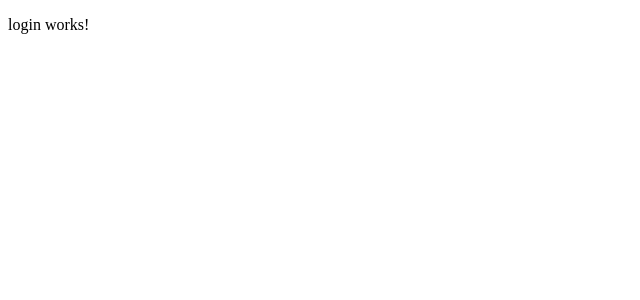
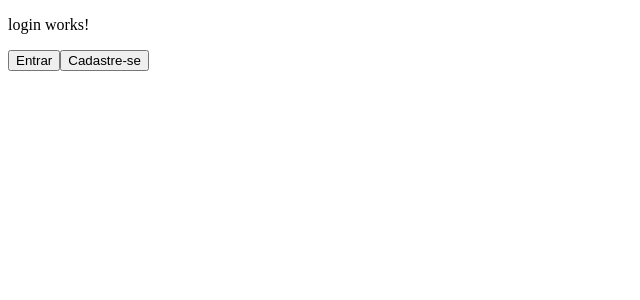
Before and after one commit to EAn022/Synas_angular_mockup, an Angular app in the folder guiaMochileiroFatecando/: page / in a window 1280 px wide. Shown: the top 300 px of the page, without its empty margins (0-640 px from the left). Built offline with nearby package versions, Linux system fonts and the light colour scheme.

Commit message:
add: routes between pages

```diff
--- a/guiaMochileiroFatecando/src/app/app.routes.ts
+++ b/guiaMochileiroFatecando/src/app/app.routes.ts
@@ -1,6 +1,10 @@
 import { Routes } from '@angular/router';
 import { LoginComponent } from './login/login.component';
+import { RegisterComponent } from './register/register.component';
+import { HomeComponent } from './home/home.component';
 
 export const routes: Routes = [
     {path: '', component: LoginComponent},
+    {path: 'register', component: RegisterComponent},
+    {path: 'home', component: HomeComponent},
 ];
--- a/guiaMochileiroFatecando/src/app/login/login.component.html
+++ b/guiaMochileiroFatecando/src/app/login/login.component.html
@@ -1 +1,3 @@
 <p>login works!</p>
+<button routerLink="./home">Entrar</button>
+<button routerLink="./register">Cadastre-se</button>
--- a/guiaMochileiroFatecando/src/app/login/login.component.ts
+++ b/guiaMochileiroFatecando/src/app/login/login.component.ts
@@ -1,9 +1,12 @@
 import { Component } from '@angular/core';
+import { RouterModule } from '@angular/router';
 
 @Component({
   selector: 'app-login',
   standalone: true,
-  imports: [],
+  imports: [
+    RouterModule
+   ],
   templateUrl: './login.component.html',
   styleUrl: './login.component.scss'
 })
```
